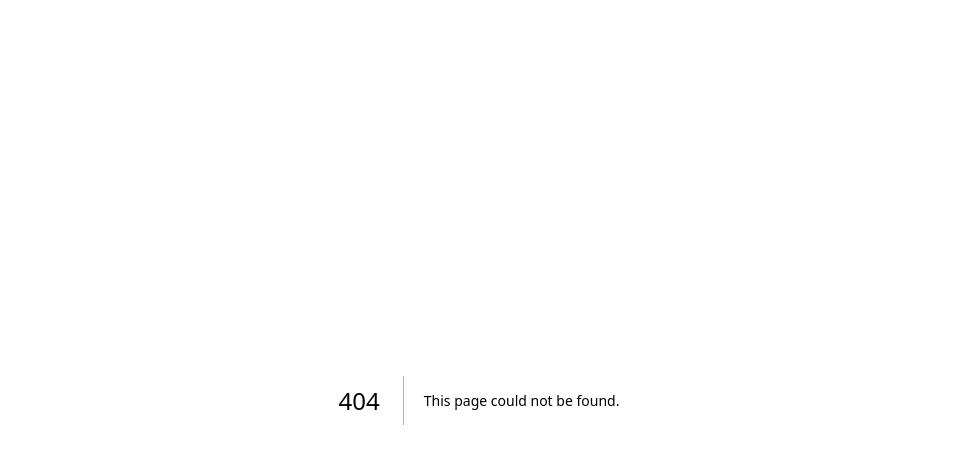
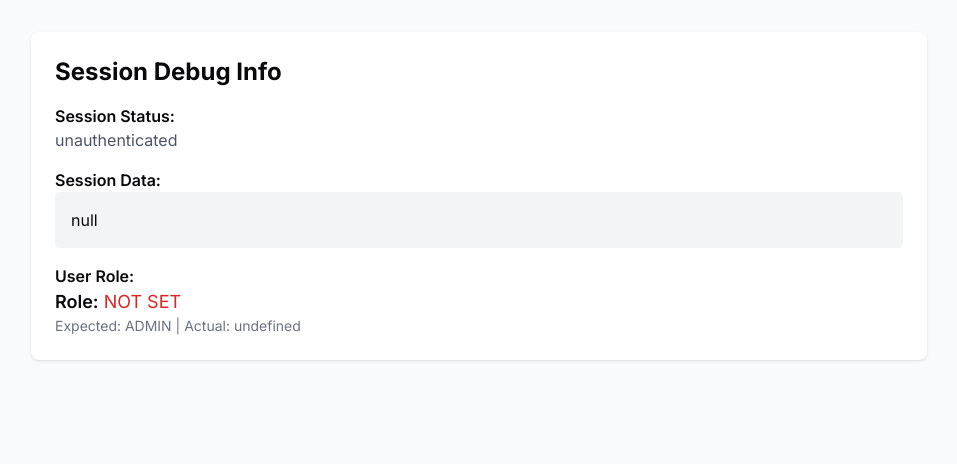
Before and after one commit to vikramdxb02-del/smmcompare, a Next.js app: page /admin/debug in a window 1280 px wide. Before the commit this address had no page. Shown: the top 464 px of the page, without its empty margins (161-1118 px from the left). Built offline with nearby package versions, Linux system fonts and the light colour scheme; no server answers.

Commit message:
Add debug page to check session and role

```diff
--- /dev/null
+++ b/src/app/admin/debug/page.tsx
@@ -0,0 +1,62 @@
+'use client'
+
+import { useSession } from 'next-auth/react'
+import { useEffect, useState } from 'react'
+
+export default function DebugPage() {
+  const { data: session, status } = useSession()
+  const [userData, setUserData] = useState<any>(null)
+
+  useEffect(() => {
+    if (session) {
+      fetch('/api/admin/debug')
+        .then(res => res.json())
+        .then(data => setUserData(data))
+        .catch(err => console.error(err))
+    }
+  }, [session])
+
+  return (
+    <div className="min-h-screen bg-gray-50 p-8">
+      <div className="max-w-4xl mx-auto bg-white rounded-lg shadow p-6">
+        <h1 className="text-2xl font-bold mb-4">Session Debug Info</h1>
+
+        <div className="space-y-4">
+          <div>
+            <h2 className="font-semibold">Session Status:</h2>
+            <p className="text-gray-600">{status}</p>
+          </div>
+
+          <div>
+            <h2 className="font-semibold">Session Data:</h2>
+            <pre className="bg-gray-100 p-4 rounded overflow-auto">
+              {JSON.stringify(session, null, 2)}
+            </pre>
+          </div>
+
+          <div>
+            <h2 className="font-semibold">User Role:</h2>
+            <p className="text-lg">
+              <span className="font-semibold">Role:</span>{' '}
+              <span className={session?.user?.role === 'ADMIN' ? 'text-green-600' : 'text-red-600'}>
+                {session?.user?.role || 'NOT SET'}
+              </span>
+            </p>
+            <p className="text-sm text-gray-500">
+              Expected: ADMIN | Actual: {session?.user?.role || 'undefined'}
+            </p>
+          </div>
+
+          {userData && (
+            <div>
+              <h2 className="font-semibold">Database User Data:</h2>
+              <pre className="bg-gray-100 p-4 rounded overflow-auto">
+                {JSON.stringify(userData, null, 2)}
+              </pre>
+            </div>
+          )}
+        </div>
+      </div>
+    </div>
+  )
+}
--- /dev/null
+++ b/src/app/api/admin/debug/route.ts
@@ -0,0 +1,42 @@
+import { NextResponse } from 'next/server'
+import { getServerSession } from 'next-auth'
+import { authOptions } from '@/lib/auth'
+import { prisma } from '@/lib/db'
+
+export const dynamic = 'force-dynamic'
+export const runtime = 'nodejs'
+
+export async function GET() {
+  try {
+    const session = await getServerSession(authOptions)
+
+    if (!session?.user?.email) {
+      return NextResponse.json({ error: 'Not authenticated' }, { status: 401 })
+    }
+
+    const user = await prisma.user.findUnique({
+      where: { email: session.user.email },
+      select: {
+        id: true,
+        email: true,
+        name: true,
+        role: true,
+      }
+    })
+
+    return NextResponse.json({
+      session: {
+        email: session.user.email,
+        role: session.user.role,
+        id: session.user.id,
+      },
+      database: user,
+      match: session.user.role === user?.role,
+    })
+  } catch (error: any) {
+    return NextResponse.json(
+      { error: error.message || 'Something went wrong' },
+      { status: 500 }
+    )
+  }
+}
```
